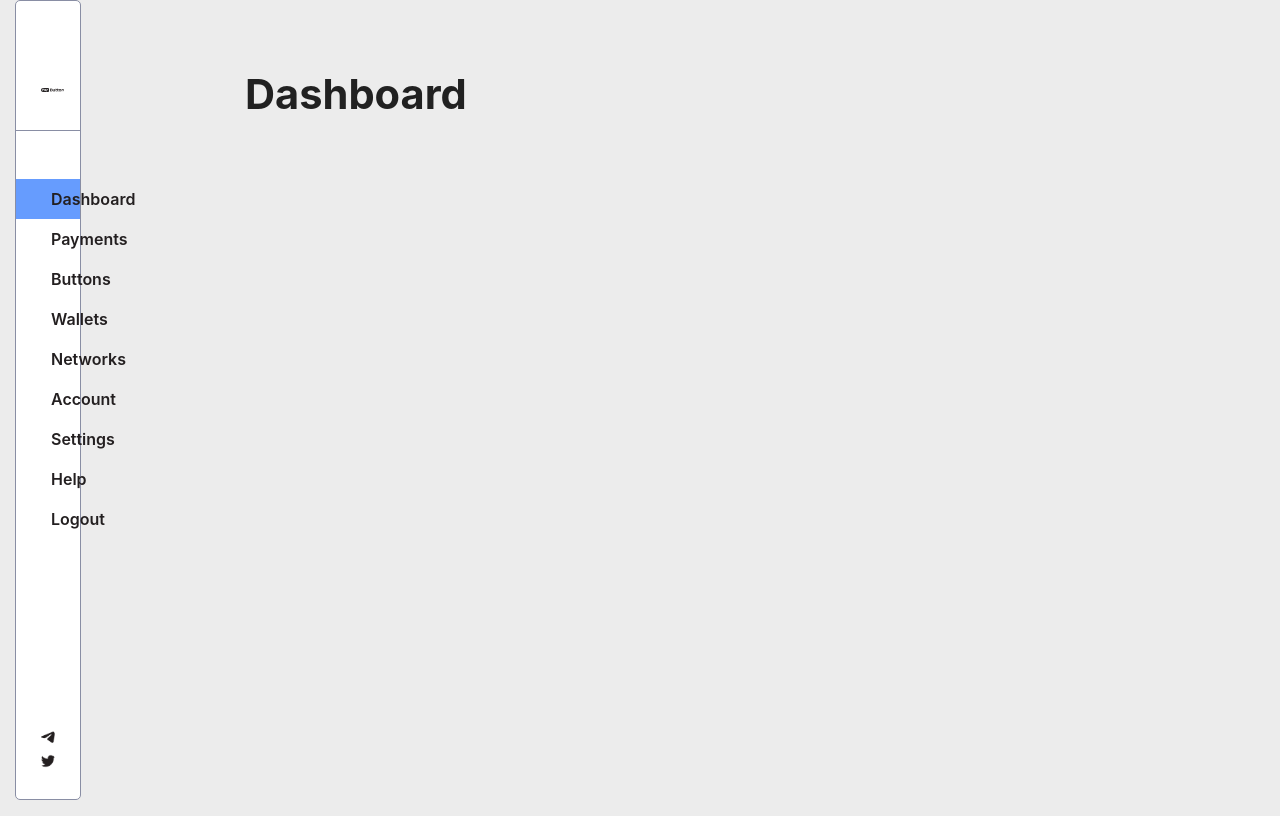
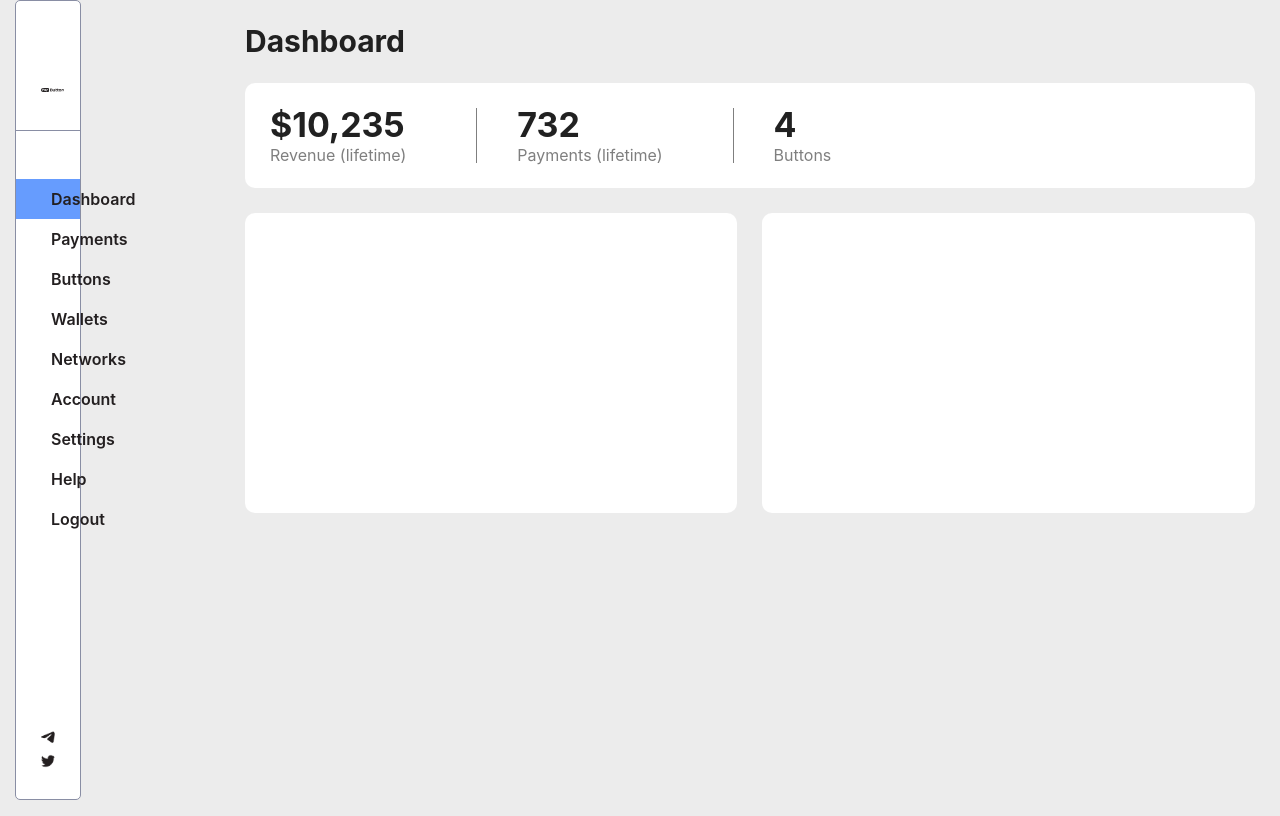
Before and after one commit to PayButton/paybutton-server, a Next.js app: page /dashboard in a window 1280 px wide. Built offline with nearby package versions, Linux system fonts and the light colour scheme; what supertokens-auth-react would draw is missing.

Commit message:
dashboard structure

```diff
--- /dev/null
+++ b/pages/dashboard/dashboard.module.css
@@ -0,0 +1,65 @@
+.number_ctn {
+  background-color: var(--secondary-bg-color);
+  margin-top: 25px;
+  width: 100%;
+  padding: 25px;
+  border-radius: 10px;
+  display: flex;
+}
+
+.number_block {
+  display: flex;
+  flex-direction: column;
+  justify-content: flex-start;
+  border-right: 1px solid var(--secondary-text-color);
+  padding: 0px 70px 0 40px;
+}
+
+.number_block:first-child {
+  padding-left: 0px;
+}
+
+.number_block:last-child {
+  border-right: none;
+}
+
+.number_block h4 {
+  margin: 0;
+  font-size: 34px;
+  line-height: 1em;
+  margin-bottom: 5px;
+}
+
+.number_block h5 {
+  margin: 0;
+  font-weight: normal;
+  font-size: 16px;
+  color: var(--secondary-text-color);
+  line-height: 1em;
+}
+
+.chart_outer_ctn {
+  width: 100%;
+  display: flex;
+  margin-top: 25px;
+}
+
+.chart_inner_ctn {
+  width: 50%;
+}
+
+.chart_inner_ctn:first-child {
+  padding-right: 13px;
+}
+
+.chart_inner_ctn:last-child {
+  padding-left: 12px;
+}
+
+.chart_ctn {
+  background-color: var(--secondary-bg-color);
+  width: 100%;
+  padding: 25px;
+  border-radius: 10px;
+  height: 300px;
+}
--- /dev/null
+++ b/pages/dashboard/dummy-data.json
@@ -0,0 +1,77 @@
+{
+  "buttons": 4,
+  "lifetime_revenue_usd": 10235,
+  "lifetime_payments": 732,
+  "usd_revenue_last_30days": [
+    { "total": 1243 },
+    {
+      "labels": ["'Jun'", "'Jul'", "'Aug'"],
+      "datasets": [
+        {
+          "id": 1,
+          "label": "",
+          "data": [5, 6, 7]
+        },
+        {
+          "id": 2,
+          "label": "",
+          "data": [3, 2, 1]
+        }
+      ]
+    }
+  ],
+  "payments_last_30days": [
+    { "total": 1243 },
+    {
+      "labels": ["'Jun'", "'Jul'", "'Aug'"],
+      "datasets": [
+        {
+          "id": 1,
+          "label": "",
+          "data": [5, 6, 7]
+        },
+        {
+          "id": 2,
+          "label": "",
+          "data": [3, 2, 1]
+        }
+      ]
+    }
+  ],
+  "usd_revenue_last_7days": [
+    { "total": 1243 },
+    {
+      "labels": ["'Jun'", "'Jul'", "'Aug'"],
+      "datasets": [
+        {
+          "id": 1,
+          "label": "",
+          "data": [5, 6, 7]
+        },
+        {
+          "id": 2,
+          "label": "",
+          "data": [3, 2, 1]
+        }
+      ]
+    }
+  ],
+  "payments_last_7days": [
+    { "total": 1243 },
+    {
+      "labels": ["'Jun'", "'Jul'", "'Aug'"],
+      "datasets": [
+        {
+          "id": 1,
+          "label": "",
+          "data": [5, 6, 7]
+        },
+        {
+          "id": 2,
+          "label": "",
+          "data": [3, 2, 1]
+        }
+      ]
+    }
+  ]
+}
--- a/pages/dashboard/index.tsx
+++ b/pages/dashboard/index.tsx
@@ -1,14 +1,36 @@
 import React from 'react'
+import style from './dashboard.module.css'
 import Page from 'components/Page'
+import data from './dummy-data.json'
 
-
-
+const NumberBlock = ({value, text}) => {
+  return (
+    <div className={style.number_block}>
+      <h4>{value}</h4>
+      <h5>{text}</h5>
+    </div>
+    )
+}
 
 
 export default function Dashboard (): React.ReactElement {
   return (
-
-    <Page><h2>Dashboard</h2></Page>
+    <Page>
+      <h2>Dashboard</h2>
+      <div className={style.number_ctn}>
+        <NumberBlock value={'$' + data.lifetime_revenue_usd.toLocaleString()} text='Revenue (lifetime)' />
+        <NumberBlock value={data.lifetime_payments} text='Payments (lifetime)' />
+        <NumberBlock value={data.buttons} text='Buttons' />
+      </div>
+      <div className={style.chart_outer_ctn}>
+        <div className={style.chart_inner_ctn}>
+          <div className={style.chart_ctn}></div>
+        </div>
+        <div className={style.chart_inner_ctn}>
+          <div className={style.chart_ctn}></div>
+        </div>
+      </div>
+    </Page>
 
   )
 }
--- a/styles/global.css
+++ b/styles/global.css
@@ -13,6 +13,10 @@ body {
   font-size: 16px;
 }
 
+main {
+  padding-top: 25px;
+}
+
 input {
   background: white;
 }
@@ -25,3 +29,8 @@ textarea {
   text-align: center;
   margin-top: 100px;
 }
+
+h2 {
+  font-size: 30px;
+  margin: 0;
+}
--- a/styles/variables.css
+++ b/styles/variables.css
@@ -2,5 +2,6 @@
   --primary-bg-color: #ececec;
   --secondary-bg-color: #ffffff;
   --primary-text-color: #231f20;
+  --secondary-text-color: #7f7f7f;
   --accent-color: #669cfe;
 }
```
